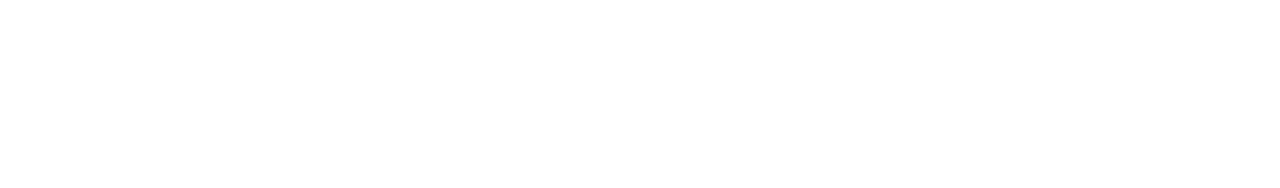
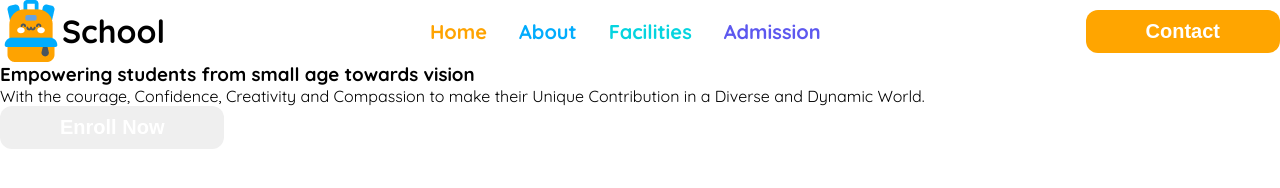
Before and after one commit to Turza808/web02, a plain HTML site: page index.html in a window 1280 px wide. Drawn offline with Linux system fonts and the light colour scheme.

Commit message:
added nav and banner part and applied styls for the nav

```diff
--- a/index.html
+++ b/index.html
@@ -1,13 +1,40 @@
 <!DOCTYPE html>
 <html lang="en">
+
 <head>
     <meta charset="UTF-8">
     <meta name="viewport" content="width=device-width, initial-scale=1.0">
     <title>Kids-Education</title>
+    <link rel="stylesheet" href="styles/styles.css">
 </head>
-<body>
+
+<body class="quicksand-font">
     <header>
+        <nav class="nav">
+            <div class="logo-containner">
+                <img src="assets/logo.png" alt="">
+                <h4>School</h4>
+            </div>
+            <div class="nav-content">
+                <ul>
+                    <li><a class="home" href="">Home</a></li>
+                    <li><a class="about" href="">About</a></li>
+                    <li><a class="facilities" href="">Facilities</a></li>
+                    <li><a class="admission" href="">Admission</a></li>
+                </ul>
+            </div>
+            <button class="btn-primary">Contact</button>
+            <!-- here i need to make a manu section where the styles will be display none -->
+        </nav>
+        <div class="banner-container">
+            <div class="banner-content">
+                <h3 class="banner-title">Empowering
+                    students from small age towards vision</h3>
+                <p class="description">With the courage, Confidence, Creativity and Compassion to make their Unique Contribution in a Diverse and Dynamic World.</p>
+                <button class="btn-primary">Enroll Now</button>
 
+            </div>
+        </div>
     </header>
     <main>
 
@@ -16,4 +43,5 @@
 
     </footer>
 </body>
+
 </html>
--- a/styles/styles.css
+++ b/styles/styles.css
@@ -0,0 +1,98 @@
+@import url('https://fonts.googleapis.com/css2?family=Quicksand:wght@300..700&display=swap');
+
+@import url('https://fonts.googleapis.com/css2?family=Raleway:ital,wght@0,100..900;1,100..900&display=swap');
+
+.quicksand-font {
+    font-family: "Quicksand", serif;
+    font-optical-sizing: auto;
+    font-weight: 400;
+    font-style: normal;
+}
+
+.raleway-font {
+    font-family: "Raleway", serif;
+    font-optical-sizing: auto;
+    font-weight: 400;
+    font-style: normal;
+}
+
+* {
+    margin: 0;
+    padding: 0;
+}
+
+/* shared styles */
+.btn-primary {
+    font-weight: 600;
+    font-size: 1.25rem;
+    color:#FFFFFF;
+    border: none;
+    padding: 10px 60px;
+    border-radius: 12px;
+}
+
+/* nav styles */
+.nav {
+    max-width: 1440px;
+    display: flex;
+    justify-content: space-between;
+    align-items: center;
+    margin: 0 auto;
+}
+
+.logo-containner {
+    display: flex;
+    align-items: center;
+    font-size: 2rem;
+    font-weight: bold;
+}
+
+.logo-containner img {
+    max-width: 62px;
+    max-height: 62px;
+}
+
+.nav-content ul {
+    display: flex;
+    gap: 32px;
+}
+
+.nav-content ul li {
+    list-style: none;
+}
+
+.nav-content li a {
+    text-decoration: none;
+    font-weight: 700;
+    font-size: 1.25rem;
+}
+.home {
+    color: #FEA301;
+}
+.about {
+    color: #01ACFD;
+}
+.facilities {
+    color: #05D4DF;
+}
+.admission {
+    color: #5D58EF;
+}
+.nav button {
+    background-color: orange;
+}
+@media screen and (max-width: 576px) {
+    .nav {
+        padding: 12px 16px 16px 12px;
+        border: 1px solid  orange;
+    }
+    .logo-containner img {
+        width: 100%;
+    }
+    .logo-containner h4, .nav-content, .nav button {
+        display:none;
+    }
+    .horizontal-line {
+        width: 100%;
+    }
+}
```
